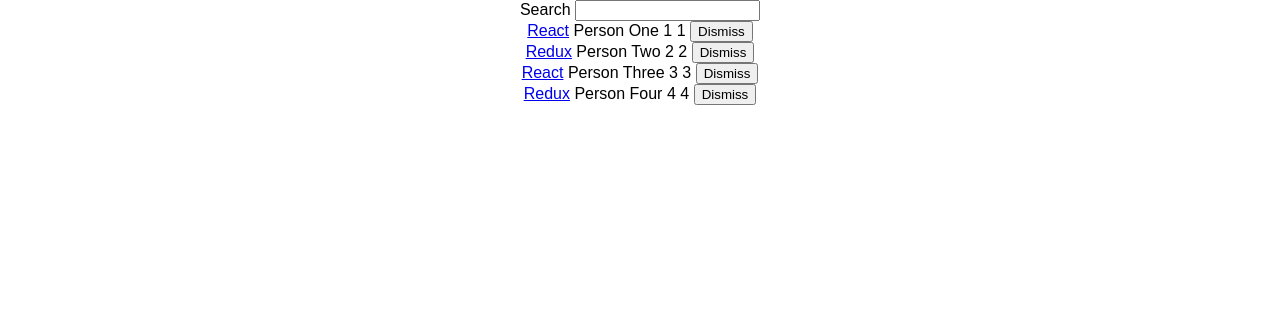
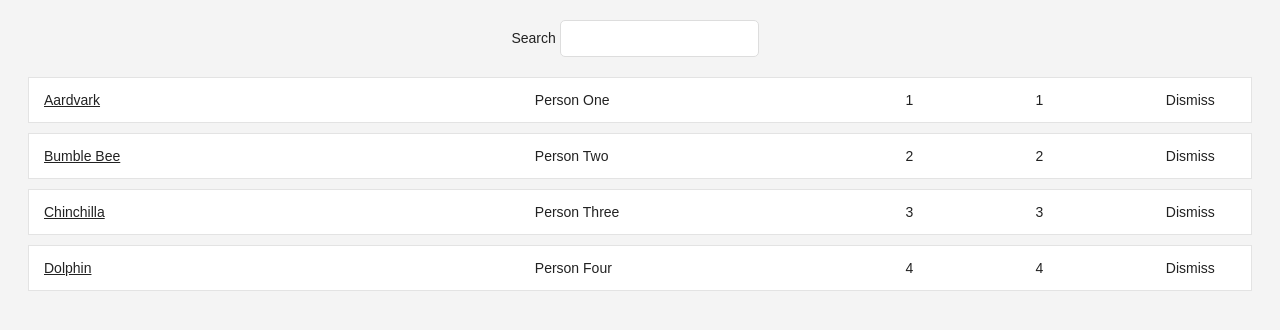
Before and after one commit to pachecoae/practiceReact, a React (Create React App) app in the folder hackernews/: page / in a window 1280 px wide. Shown: the top 330 px of the page. Built offline with nearby package versions, Linux system fonts and the light colour scheme.

Commit message:
Learned about different kinds of css styling in React.

```diff
--- a/hackernews/src/App.css
+++ b/hackernews/src/App.css
@@ -26,3 +26,67 @@
   from { transform: rotate(0deg); }
   to { transform: rotate(360deg); }
 }
+
+.page {
+  margin: 20px;
+}
+
+.interactions {
+  text-align: center;
+}
+
+.table {
+  margin: 20px 0;
+}
+
+.table-header {
+  display: flex;
+  line-height: 24px;
+  font-size: 16px;
+  padding: 0 10px;
+  justify-content: space-between;
+}
+
+.table-empty {
+  margin: 200px;
+  text-align: center;
+  font-size: 16px;
+}
+
+.table-row {
+  display: flex;
+  line-height: 24px;
+  white-space: nowrap;
+  margin: 10px 0;
+  padding: 10px;
+  background: #ffffff;
+  border: 1px solid #e3e3e3;
+}
+
+.table-header > span {
+  overflow: hidden;
+  text-overflow: ellipsis;
+  padding: 0 5px;
+}
+
+.table-row > span {
+  overflow: hidden;
+  text-overflow: ellipsis;
+  padding: 0 5px;
+}
+
+.button-inline {
+  border-width: 0;
+  background: transparent;
+  color: inherit;
+  text-align: inherit;
+  -webkit-font-smoothing: inherit;
+  padding: 0;
+  font-size: inherit;
+  cursor: pointer;
+}
+
+.button-active {
+  border-radius: 0;
+  border-bottom: 1px solid #38BB6C;
+}
--- a/hackernews/src/App.js
+++ b/hackernews/src/App.js
@@ -4,7 +4,7 @@
 
 const list = [
   {
-    title: 'React',
+    title: 'Aardvark',
     url:'https://facebook.github.io/react/',
     author: 'Person One',
     num_comments: 1,
@@ -12,7 +12,7 @@
     objectID: 0,
   },
   {
-    title: 'Redux',
+    title: 'Bumble Bee',
     url:'https://github.com/reactjs/redux',
     author: 'Person Two',
     num_comments: 2,
@@ -20,7 +20,7 @@
     objectID: 1,
   },
   {
-    title: 'React',
+    title: 'Chinchilla',
     url:'https://facebook.github.io/react/',
     author: 'Person Three',
     num_comments: 3,
@@ -28,7 +28,7 @@
     objectID: 2,
   },
   {
-    title: 'Redux',
+    title: 'Dolphin',
     url:'https://github.com/reactjs/redux',
     author: 'Person Four',
     num_comments: 4,
@@ -77,13 +77,15 @@
 
     return (
 
-      <div className="App">
+      <div className="page">
+        <div className="interactions">
           <Search
             value={searchTerm}
             onChange={this.onSearchChange}
           >
             Search
           </Search>
+        </div>
         <Table
           list={list}
           pattern={searchTerm}
@@ -107,21 +109,26 @@
   </form>
 
 const Table = ({list, pattern, onDismiss}) =>
-  <div>
+  <div className="table">
     {list.filter(isSearched(pattern)).map(item =>
-      <div key={item.objectID}>
-        <span>
+      <div key={item.objectID} className="table-row">
+        <span style={{ width: '40%' }}>
           <a href={item.url}>{item.title}</a>
         </span>
-        <span> </span>
-        <span>{item.author}</span>
-        <span> </span>
-        <span>{item.num_comments}</span>
-        <span> </span>
-        <span>{item.points}</span>
-        <span> </span>
+        <span style={{ width: '30%' }}>
+          {item.author}
+        </span>
+        <span style={{ width: '10%' }}>
+          {item.num_comments}
+        </span>
+        <span style={{ width: '10%' }}>
+          {item.points}
+        </span>
         <span>
-          <Button onClick={() => onDismiss(item.objectID)}>
+          <Button
+            onClick={() => onDismiss(item.objectID)}
+            className="button-inline"
+          >
             Dismiss
           </Button>
         </span>
--- a/hackernews/src/index.css
+++ b/hackernews/src/index.css
@@ -1,5 +1,44 @@
 body {
+  color: #222;
+  background: #f4f4f4;
+  font: 400 14px CoreSans, Arial, sans-serif;
+}
+
+a {
+  color: #222;
+}
+
+a:hover {
+  text-decoration: underline;
+}
+
+ul, li {
+  list-style: none;
+  padding: 0;
   margin: 0;
-  padding: 0;
-  font-family: sans-serif;
 }
+
+input {
+  padding: 10px;
+  border-radius: 5px;
+  outline: none;
+  margin-right: 10px;
+  border: 1px solid #dddddd;
+}
+
+button {
+  padding: 10px;
+  border-radius: 5px;
+  border: 1px solid #dddddd;
+  background: transparent;
+  color: #808080;
+  cursor: pointer;
+}
+
+button:hover {
+  color: #222;
+}
+
+*:focus {
+  outline: none;
+}
```
Lines whose indentation alone changed are shown as unchanged.
